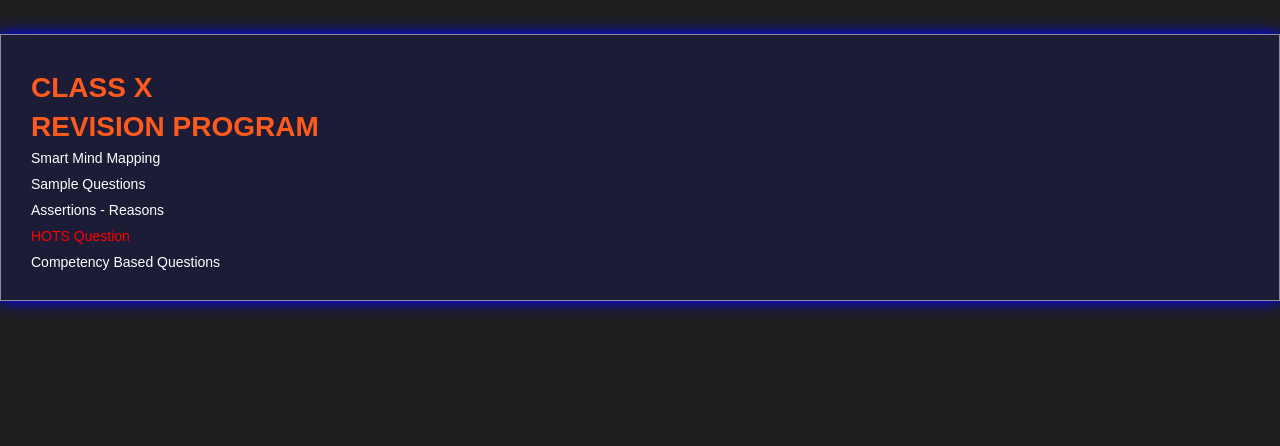
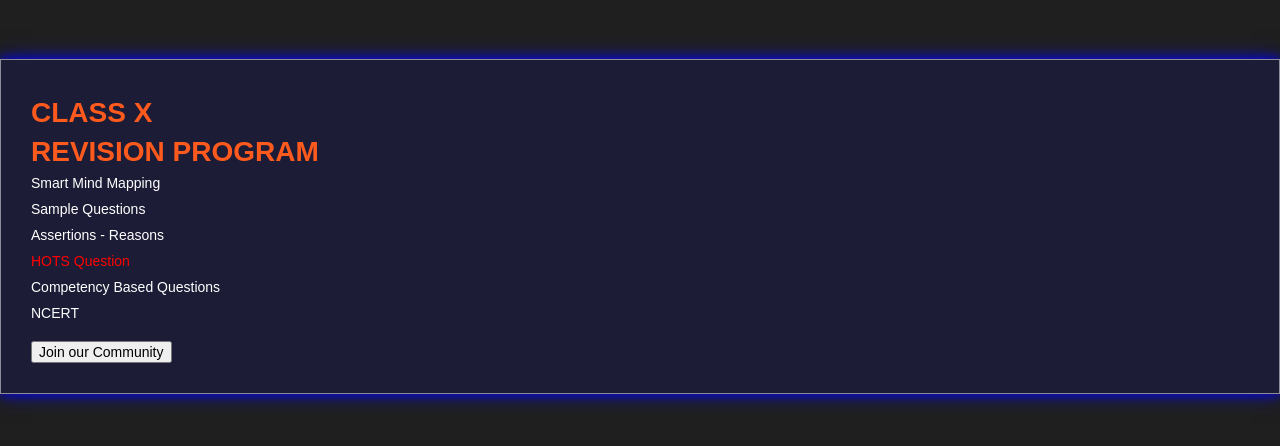
Before and after one commit to Ksmung1/fosss, a React (Create React App) app: page /deepfocus in a window 1280 px wide. Shown: the top 446 px of the page. Built offline with nearby package versions, Linux system fonts and the light colour scheme.

Commit message:
Added contact whastp

```diff
--- a/src/components/DeepFocus.jsx
+++ b/src/components/DeepFocus.jsx
@@ -1,6 +1,7 @@
 import React from 'react'
 
 const DeepFocus = () => {
+          const defaultMessage = encodeURIComponent("")
   return (
     <div className='deepfocus mid flex' >
 
@@ -34,6 +35,17 @@ const DeepFocus = () => {
                               <p>Competency Based Questions</p>
                     </div>
           </li>
+          <li>
+                    <div className="col">
+                              <p>NCERT</p>
+                    </div>
+          </li>
+          <li style={{marginTop: '10px'
+          }}>
+                    <div className="col">
+                              <button style={{cursor: 'pointer'}} onClick={()=> window.open(`https://wa.me/+918974808279?text=${defaultMessage}`)}>Join our Community</button>
+                    </div>
+          </li>
        </ul>
     </div>
   )
--- a/src/css/App.css
+++ b/src/css/App.css
@@ -551,7 +551,7 @@ h2 {
 .deepfocus {
   justify-content: center;
   flex-direction: column;
-  margin: 20px 0;
+  margin: 45px 0 20px;
 }
 .deepfocus h1,
 h2 {
```
